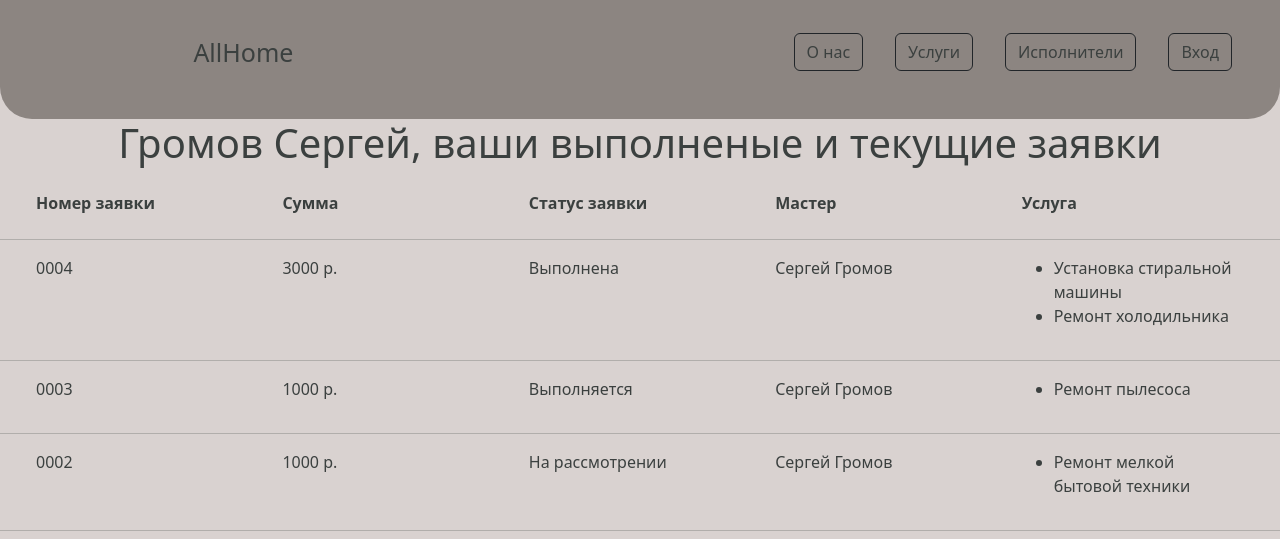
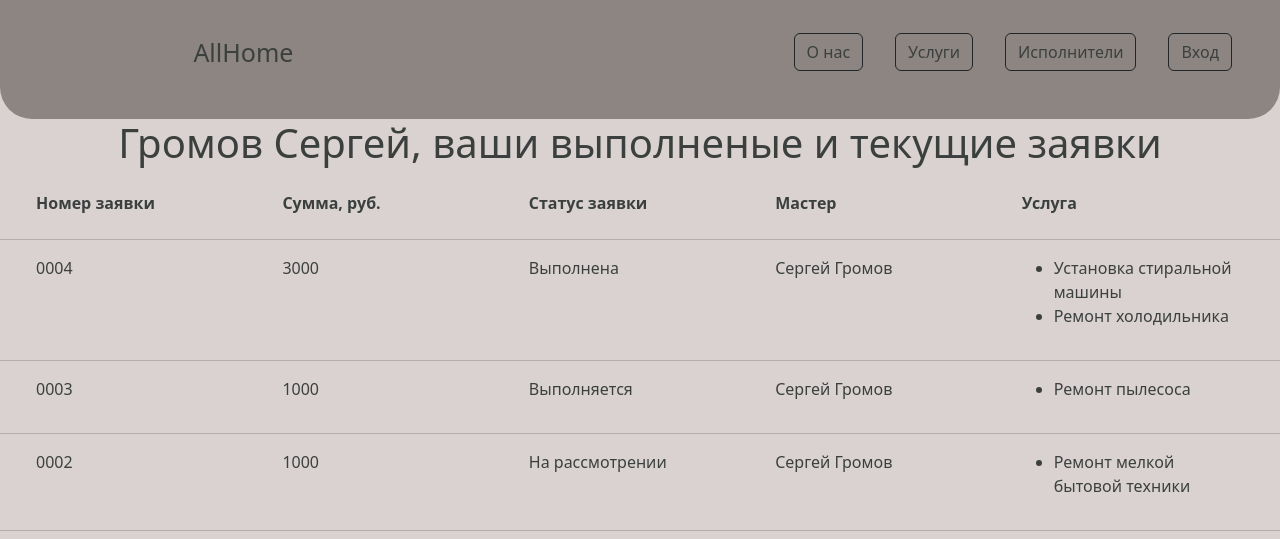
Before and after one commit to Konstantinn11/AllHome, a Django app: page /profile/9 in a window 1280 px wide. Shown: the top 539 px of the page. Run offline with Django 5.2, Linux system fonts and the light colour scheme; data comes from the database, SQL or seed files in the repository; both versions use the stored data as it was after the commit.

Commit message:
That's all6!

```diff
--- a/templates/profile.html
+++ b/templates/profile.html
@@ -17,7 +17,7 @@
         <b>Номер заявки</b><br>
     </div>
     <div class="col">
-        <b>Сумма</b><br>
+        <b>Сумма, руб.</b><br>
     </div>
     <div class="col">
         <b>Статус заявки</b><br>
@@ -36,7 +36,7 @@
         {{order.number}}
     </div>
     <div class="col">
-        {{order.total_price}} р.
+        {{order.total_price}}
     </div>
     <div class="col">
         {{order.stateozayvkas.get.status}}
```
Also changed, not shown: db.sqlite3.
